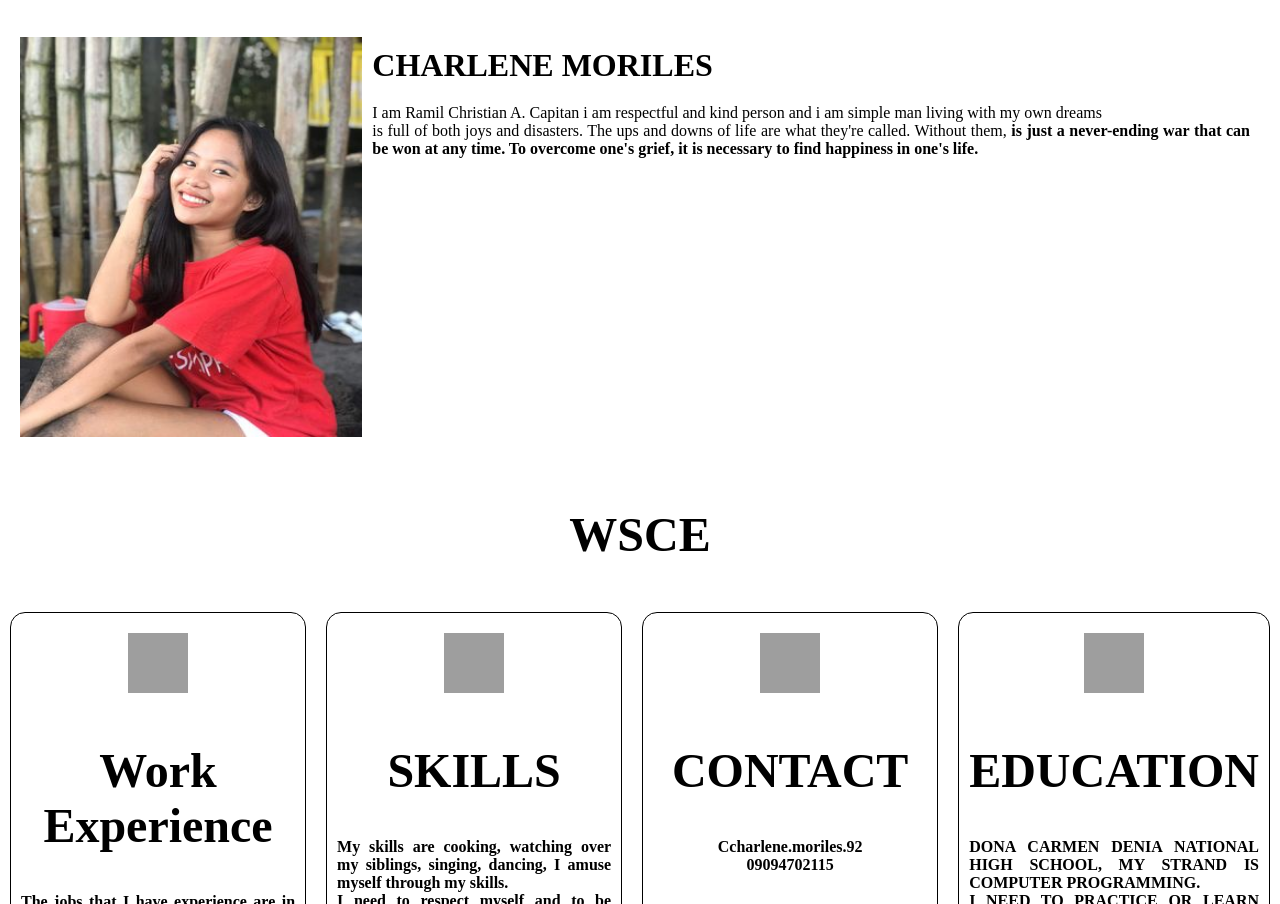
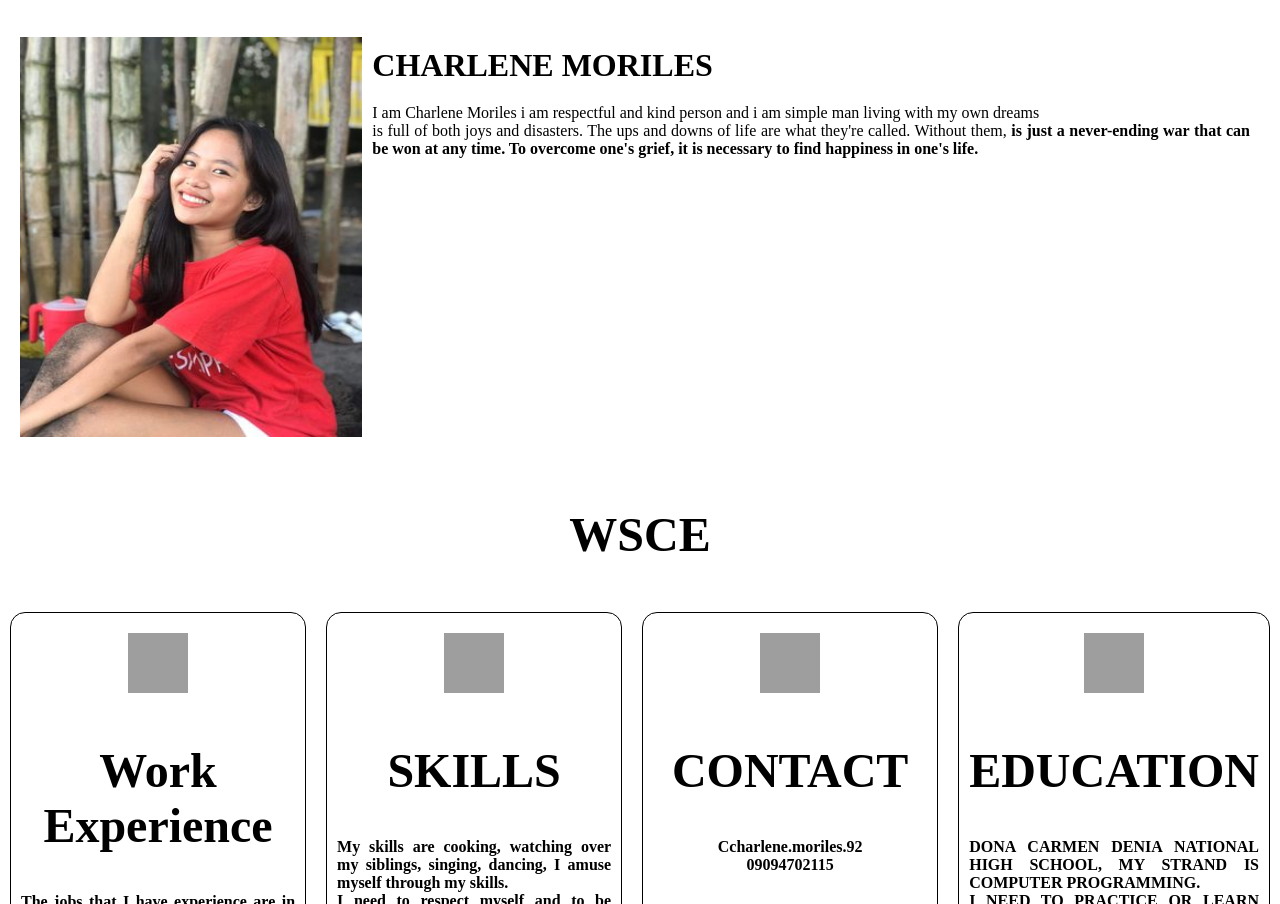
Before and after one commit to dian080705/MORILES, a plain HTML site: page index.html in a window 1280 px wide. Shown: the part 1019-1923 px from the top of the page. Drawn offline with Linux system fonts and the light colour scheme; grey boxes are pictures that could not be loaded.

Commit message:
Update index.html

```diff
--- a/index.html
+++ b/index.html
@@ -28,7 +28,7 @@
             <img src="moriles2.jpg" alt="">
             <div id="intro">
                 <h2>CHARLENE MORILES</h2>
-                <p>I am Ramil Christian A. Capitan i am respectful and kind person and i am simple man living with my own dreams <br> is full of both joys and disasters. The ups and downs of life are what they're called. Without them, <b>  is just a never-ending war that can be won at any time. To overcome one's grief, it is necessary to find happiness in one's life.</p>
+                <p>I am Charlene Moriles i am respectful and kind person and i am simple man living with my own dreams <br> is full of both joys and disasters. The ups and downs of life are what they're called. Without them, <b>  is just a never-ending war that can be won at any time. To overcome one's grief, it is necessary to find happiness in one's life.</p>
             </div>
         </div>
     </section>
```
